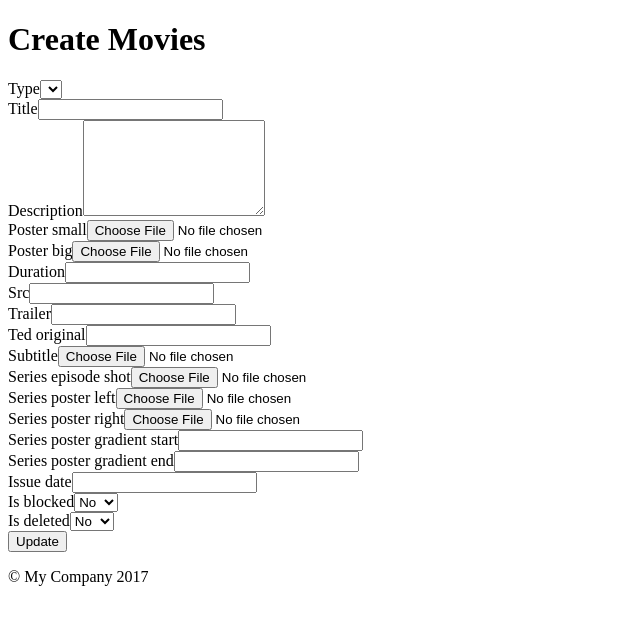
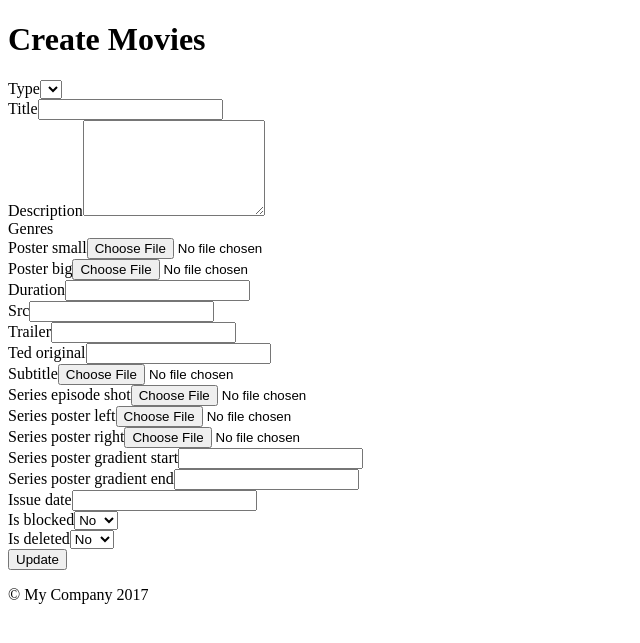
Before and after one commit to BumbuKhan/bumbu.tv, a Yii app: template backend/views/movies/create.php in a window 1280 px wide. Shown: the top 643 px of the page, without its empty margins (0-640 px from the left). Run offline with PHP 8.4 and a stand-in for Yii, Linux system fonts and the light colour scheme; the template is opened without the code that fills it: most values are stand-ins (such as "Sample title", 1, 10 or a date in 2020); form fields are guessed from the names that the template uses; data that the repository does not hold is empty; some libraries are stand-ins or nearby versions.

Commit message:
BACKEND - Movie-genre relation implemented

```diff
--- a/backend/views/movies/_form.php
+++ b/backend/views/movies/_form.php
@@ -33,6 +33,22 @@ use kartik\color\ColorInput;
     <?= $form->field($model, 'title')->textInput(['maxlength' => true]) ?>
 
     <?= $form->field($model, 'description')->textarea(['rows' => 6]) ?>
+
+    <div class="form-group <?= ($genres_field_has_errors) ? 'has-error' : '' ?>">
+        <label for="genres">Genres</label>
+        <div>
+            <?php if (!empty($genres)) {
+                foreach ($genres as $genre) { ?>
+                    <label class="checkbox-inline">
+                        <input type="checkbox" name="genres[]"
+                               value="<?= $genre['id'] ?>" <?= (in_array($genre['id'], $checked_genres)) ? 'checked="checked"' : '' ?>><?= $genre['title'] ?>
+                    </label>
+                <? }
+            } ?>
+        </div>
+        <?= ($genres_field_has_errors) ? '<div class="help-block">Choose at least one genre</div>' : '' ?>
+    </div>
+
 
     <?= $form->field($model, 'poster_small')->fileInput() ?>
 
--- a/backend/views/movies/create.php
+++ b/backend/views/movies/create.php
@@ -18,6 +18,9 @@ $this->params['breadcrumbs'][] = $this->title;
         'model' => $model,
         'series_model' => $series_model,
         'series' => $series,
+        'genres' => $genres,
+        'checked_genres' => $checked_genres,
+        'genres_field_has_errors' => $genres_field_has_errors,
     ]) ?>
 
 </div>
--- a/backend/views/movies/view.php
+++ b/backend/views/movies/view.php
@@ -33,6 +33,10 @@ $this->params['breadcrumbs'][] = $this->title;
             'title',
             'description:ntext',
             [
+                'label' => 'Genres',
+                'value' => implode(', ', $genres),
+            ],
+            [
                 'label' => 'Small poster',
                 'value' => ($model->poster_small) ? Html::img(Yii::getAlias('@poster_small_url') . $model->poster_small, ['class' => 'img-responsive']) : '',
                 'format' => 'raw',
@@ -46,6 +50,7 @@ $this->params['breadcrumbs'][] = $this->title;
                 'label' => 'Duration',
                 'value' => ($model->duration) ? $model->duration . ' min'  : '',
             ],
+
             'src',
             [
                 'label' => 'Trailer',
```
Also changed, not shown: backend/controllers/MoviesController.php (+43 -2 lines), backend/models/MoviesDP.php (+54 -0 lines).
